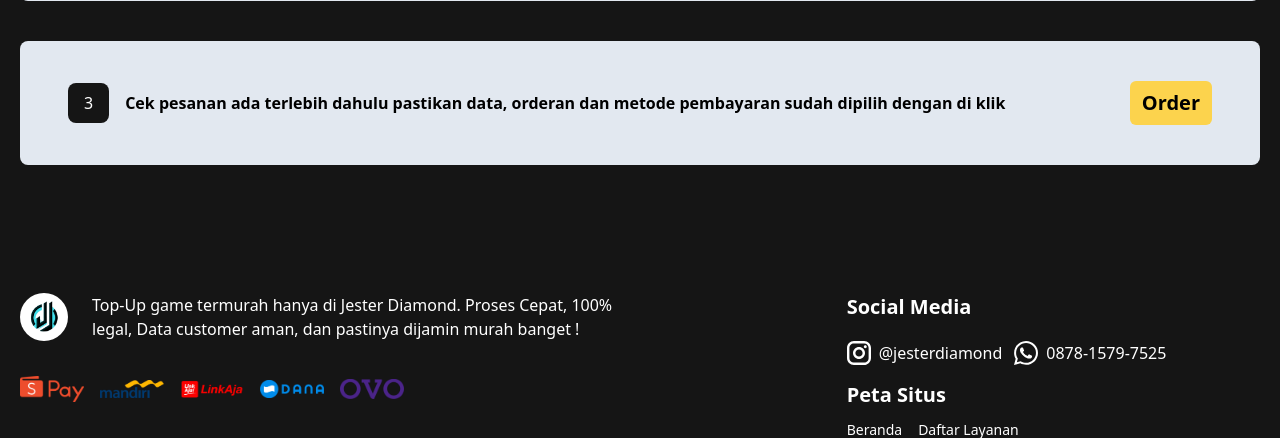
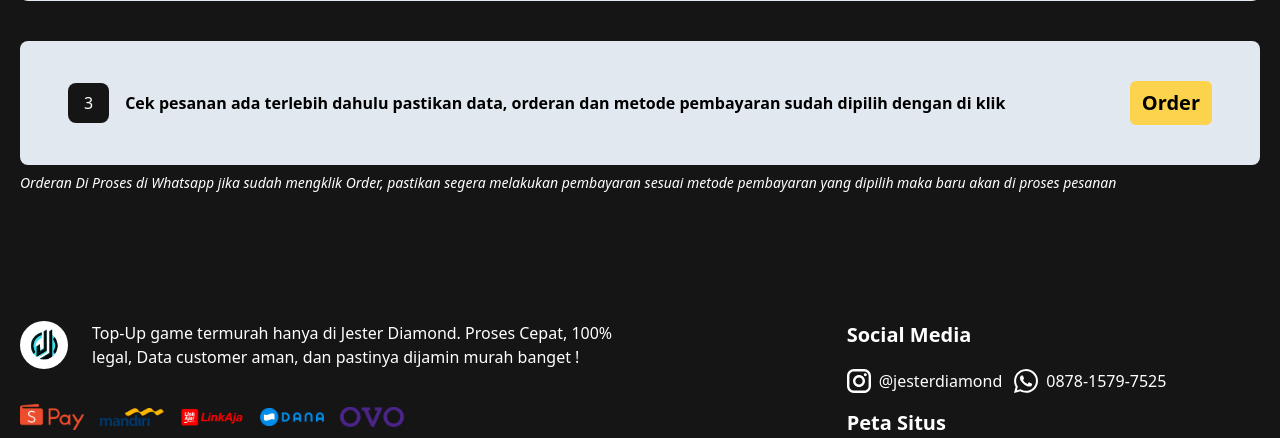
Before and after one commit to AffanMz/website_top-up, a Laravel app: page /order in a window 1280 px wide. Shown: the part 1235-1673 px from the top of the page. Run offline with Laravel 12, Linux system fonts and the light colour scheme; a user stored in the database is signed in; data comes from the database, SQL or seed files in the repository; style sheets or scripts are compiled from the project's sources.

Commit message:
update: content

```diff
--- a/resources/views/order.blade.php
+++ b/resources/views/order.blade.php
@@ -216,7 +216,9 @@
                     </div>
                 </div>
             </div>
+            <p class="mt-2 text-white italic text-sm">Orderan Di Proses di Whatsapp jika sudah mengklik Order, pastikan segera melakukan pembayaran sesuai metode pembayaran yang dipilih maka baru akan di proses pesanan</p>
         </section>
+
     </main>
 
     <!-- footer -->
```
